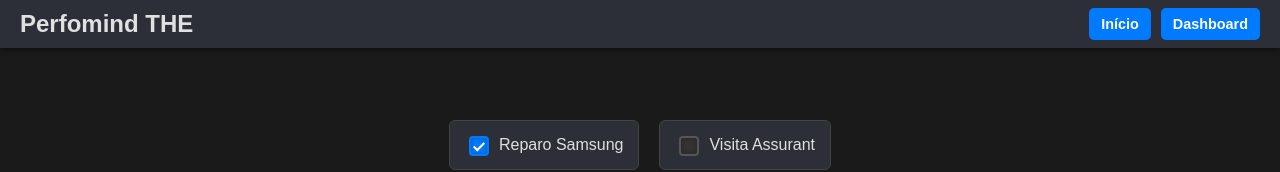
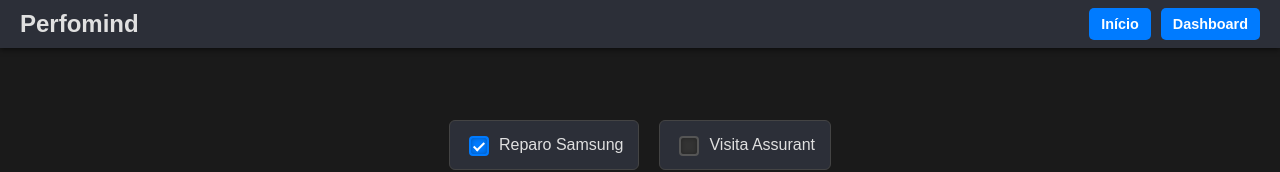
Before and after one commit to dielitonfonseca/Perfomind, a React (Create React App) app: page / in a window 1280 px wide. Shown: the top 172 px of the page. Built offline with nearby package versions, Linux system fonts and the light colour scheme; no server answers.

Commit message:
FEAT: Imports via JSON e API OpenStreetMap

```diff
--- a/src/App.js
+++ b/src/App.js
@@ -161,7 +161,7 @@
     <Router>
       <div className="App">
         <header className="app-header">
-          <h1 className="app-title">Perfomind THE</h1>
+          <h1 className="app-title">Perfomind</h1>
           <nav className="main-nav">
             <ul>
               <li><Link to="/">Início</Link></li>
```
